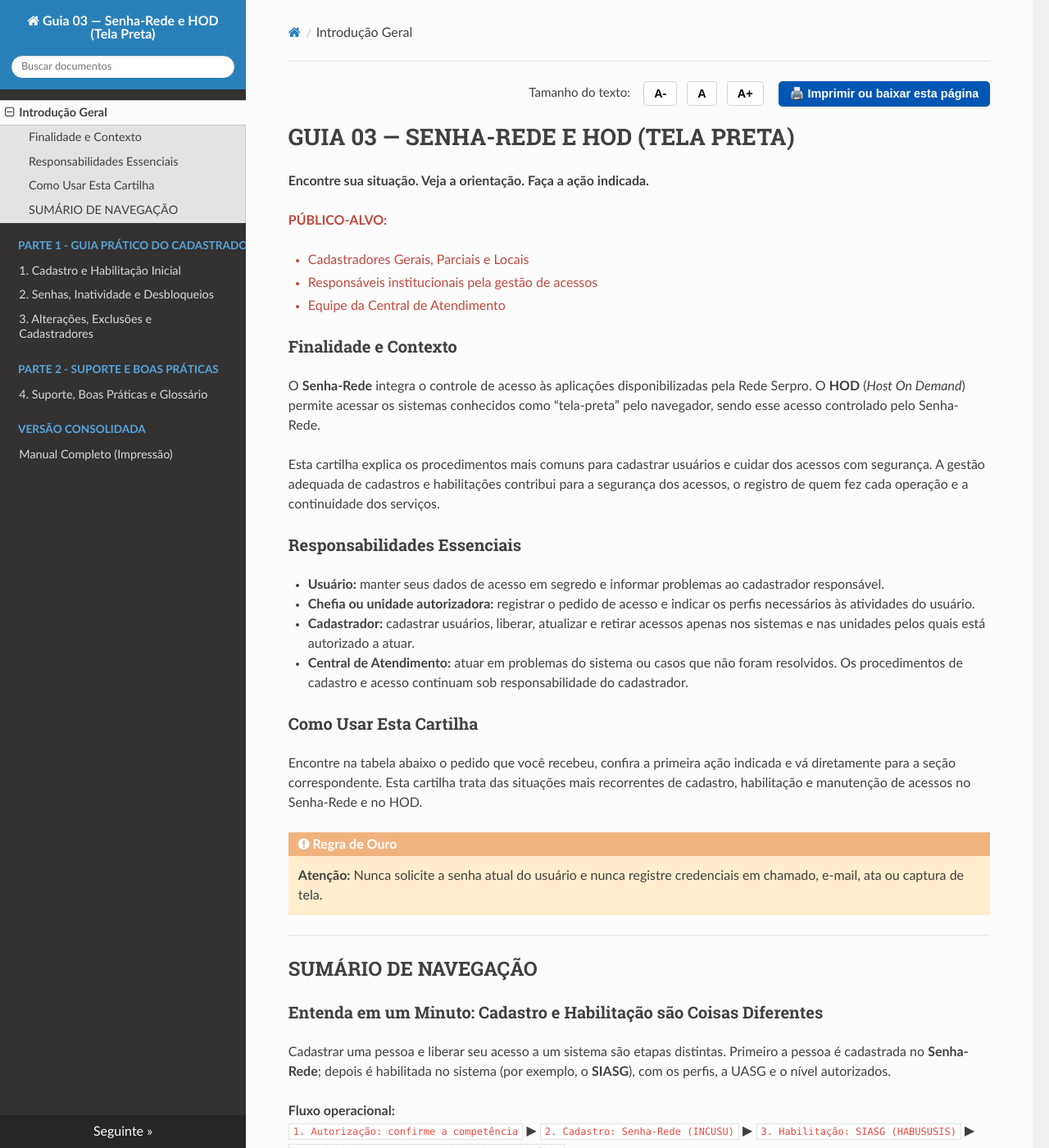
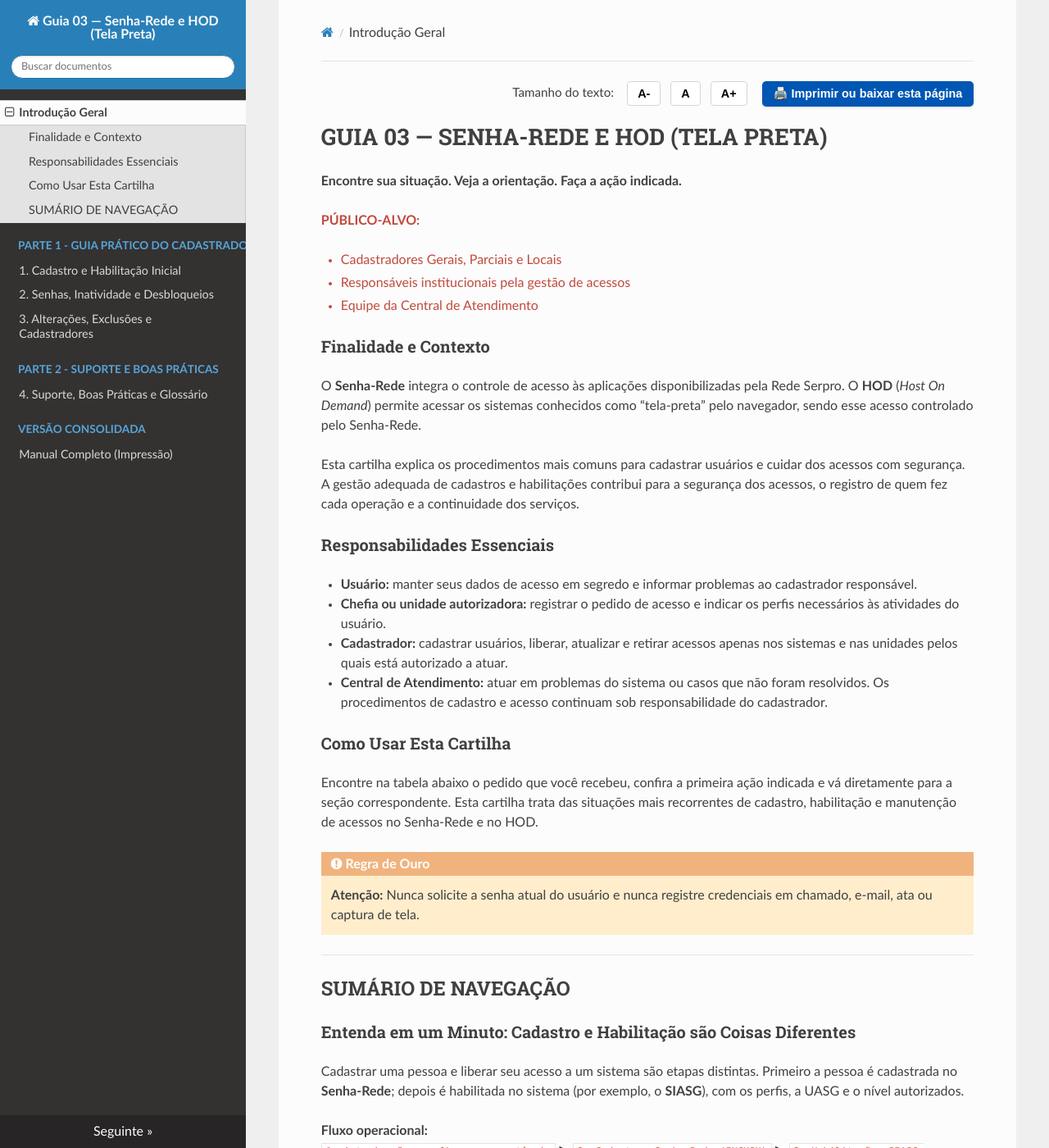
Before and after one commit to siqueiraazevedo2013-cloud/Tutorial-Guia-03-Senha-Rede-HOD, an MkDocs documentation site: the page built from docs/index.md, in a window 1280 px wide and 1400 px high. Shown: the whole window at 82% size. Built offline with MkDocs 1.6.1, drawn with Linux system fonts in a browser that asks for light colours; nearby versions of some CDN libraries.

Commit message:
Update custom.css

```diff
--- a/docs/custom.css
+++ b/docs/custom.css
@@ -1,6 +1,9 @@
 /* Ajustes gerais de tipografia e espaçamento de leitura */
+/* Centraliza a folha branca de conteúdo na área de leitura (padrão Delog) */
 .wy-nav-content {
-    max-width: 960px;
+    max-width: 900px !important;
+    margin: 0 auto !important;
+    background: #fcfcfc;
 }
 
 .rst-content .admonition {
```
